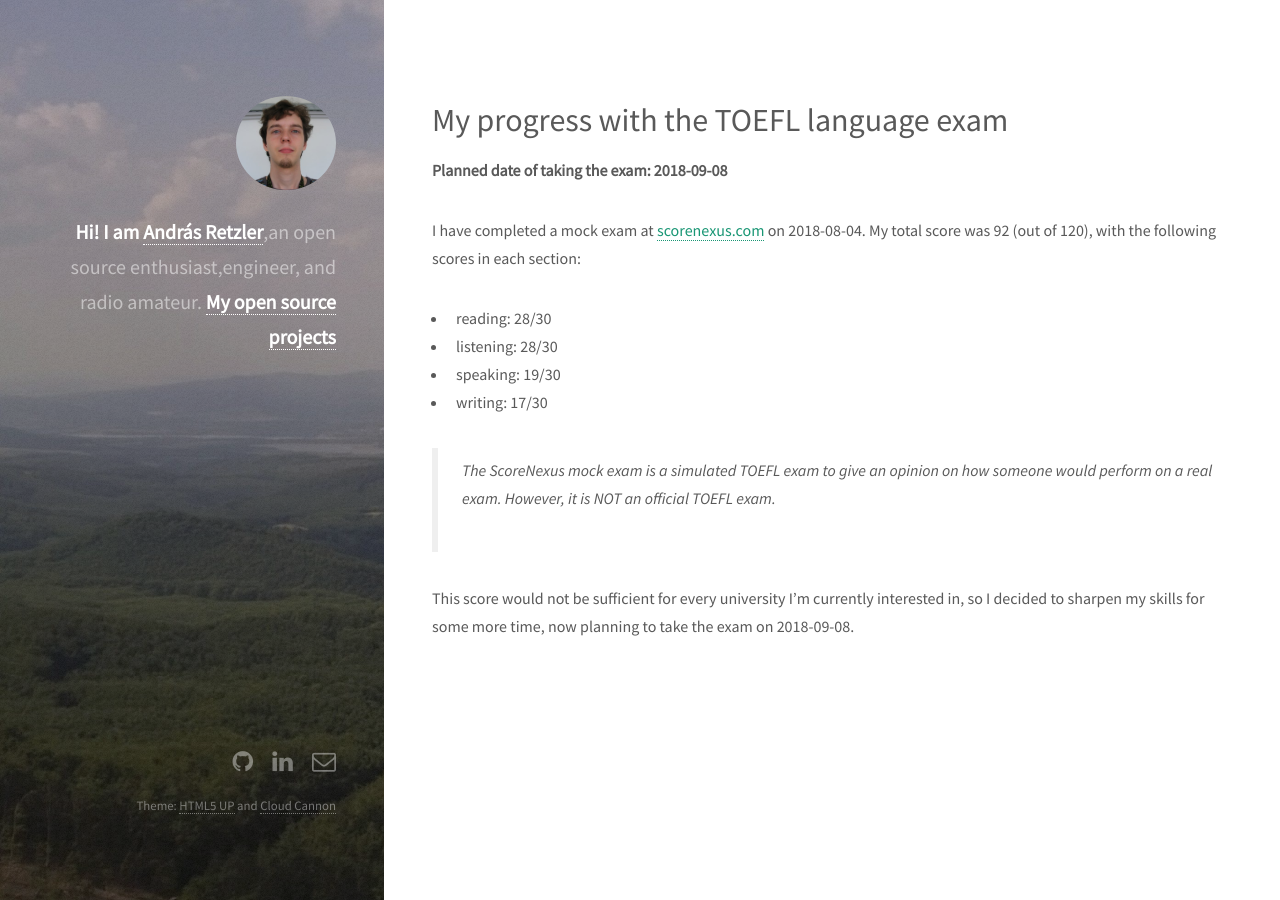
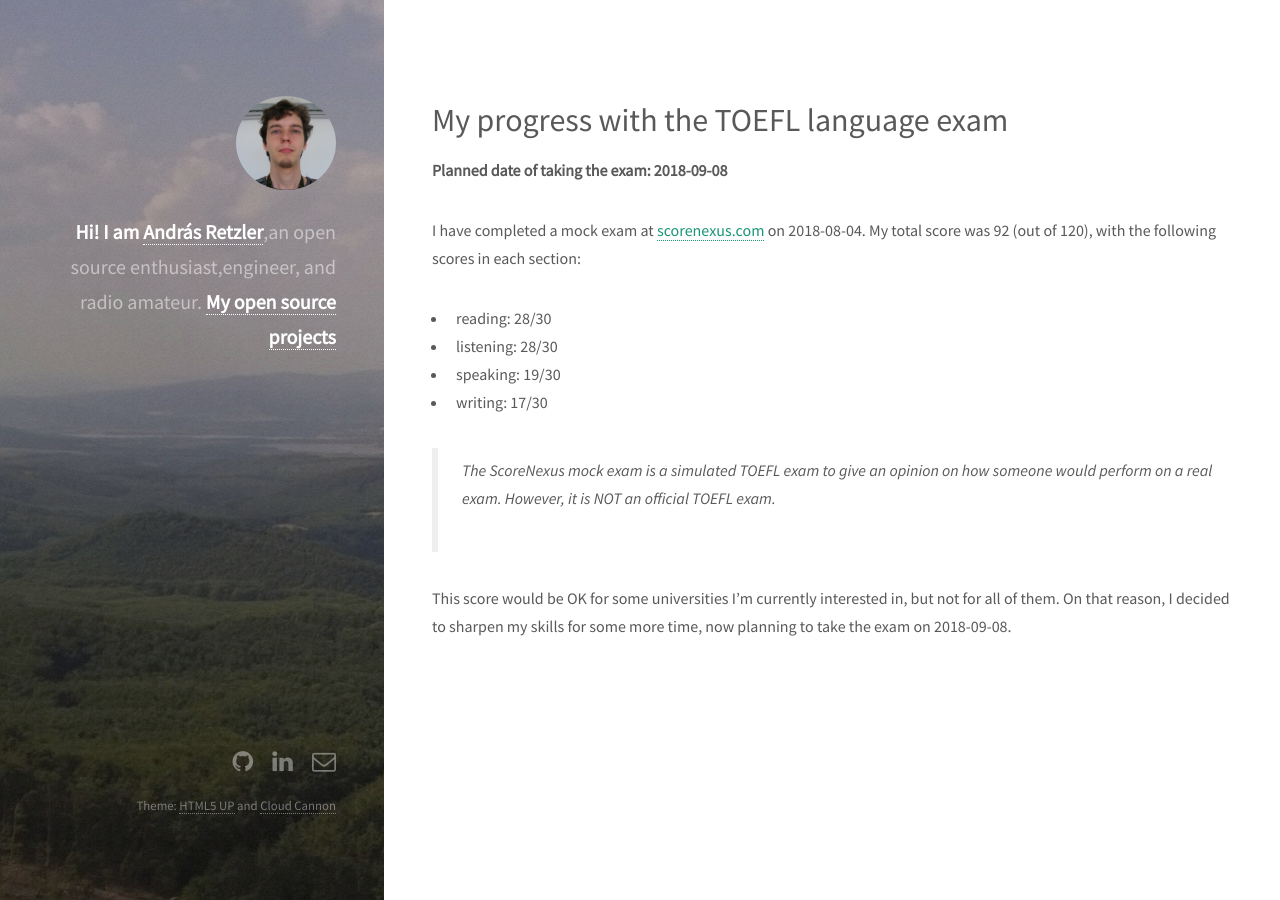
Before and after one commit to ha7ilm/ha7ilm.github.io, a Jekyll site: the page built from toefl.md, in a window 1280 px wide. Built offline with Jekyll 4.4.1, drawn with Linux system fonts in a browser that asks for light colours.

Commit message:
TOEFL updated

```diff
--- a/toefl.md
+++ b/toefl.md
@@ -15,4 +15,4 @@ My total score was 92 (out of 120), with the following scores in each section:
 
 > The ScoreNexus mock exam is a simulated TOEFL exam to give an opinion on how someone would perform on a real exam. However, it is NOT an official TOEFL exam.
 
-This score would not be sufficient for every university I'm currently interested in, so I decided to sharpen my skills for some more time, now planning to take the exam on 2018-09-08.
+This score would be OK for some universities I'm currently interested in, but not for all of them. On that reason, I decided to sharpen my skills for some more time, now planning to take the exam on 2018-09-08.
```
